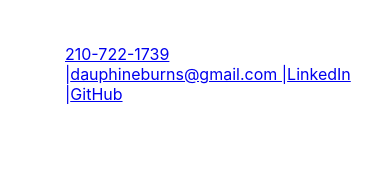
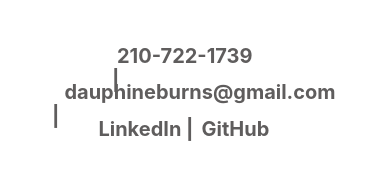
Before and after one commit to burnsgirl/dauphineburnsportfolio, a React (Create React App) app: page / in a window 390 px wide. Shown: the part 4592-4771 px from the top of the page. Built offline with nearby package versions, Linux system fonts and the light colour scheme.

Commit message:
styles added for footer

```diff
--- a/src/components/footer/footer.css
+++ b/src/components/footer/footer.css
@@ -0,0 +1,69 @@
+.footer a{
+    font-weight: bold;
+    text-decoration: none;
+    color: rgb(95, 93, 93);
+    padding-left:5px;
+    font-size: 20px;
+}
+
+@media screen and (max-width:1050px) {
+
+
+
+}
+
+@media screen and (max-width:850px) {
+
+
+    #numberf {
+        position: relative;
+        left:195px;
+    }
+
+    #emailf {
+        position: relative;
+        left: -11px;
+        top: 35px;
+    }
+
+    #linkedinf {
+        position: relative;
+        left: -244px;
+        top: 80px;
+    }
+
+    #githubf {
+        position: relative;
+        left: -242px;
+        top: 80px;
+    }
+}
+
+@media screen and (max-width:450px) {
+
+    #numberf {
+        position: relative;
+        left:47px;
+    }
+
+    #emailf {
+        position: relative;
+        left: -13px;
+        top: 12px;
+    }
+
+    #linkedinf {
+        position: relative;
+        left: 21px;
+        top: 25px;
+    }
+
+
+    #githubf {
+        position: relative;
+        left: 24px;
+        top: 25px;
+    }
+
+
+}
```
